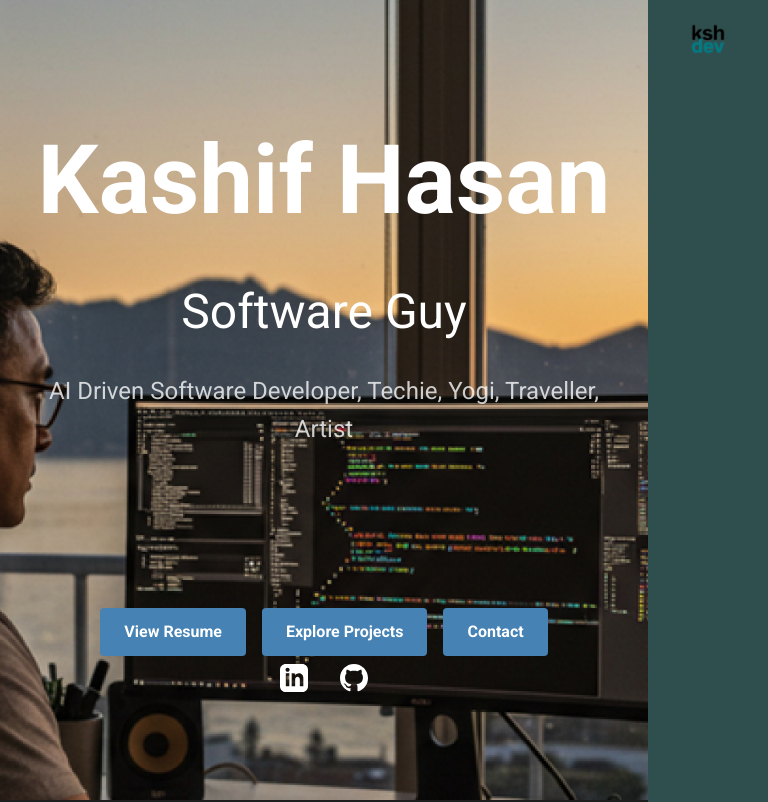
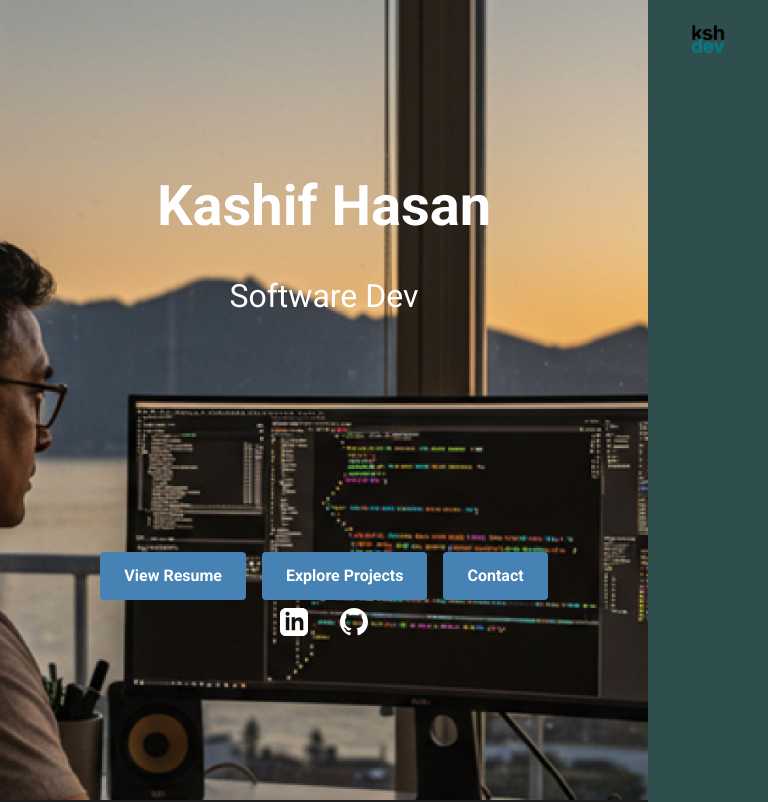
Before and after one commit to callmealias/callmealias.github.io, a Next.js app: page / in a window 768 px wide. Shown: the top 802 px of the page. Built offline with nearby package versions, Linux system fonts and the light colour scheme.

Commit message:
hero small updates

```diff
--- a/components/Hero.js
+++ b/components/Hero.js
@@ -23,19 +23,10 @@ export default function Hero() {
           animate={{ opacity: 1, y: 0 }}
           transition={{ duration: 0.8, delay: 0.2 }}
         >
-          Software Guy
+          Software Dev
         </motion.h2>
 
         <motion.div className={styles.blankArea}></motion.div> {/* Blank area div */}
-
-        <motion.p
-          className={`${styles.heroDescription} text-gray-100`}
-          initial={{ opacity: 0, y: 20 }}
-          animate={{ opacity: 1, y: 0 }}
-          transition={{ duration: 0.8, delay: 0.4 }}
-        >
-          AI Driven Software Developer, Techie, Yogi, Traveller, Artist
-        </motion.p>
 
         <motion.div
           className={styles.heroButtons}
--- a/components/hero.module.css
+++ b/components/hero.module.css
@@ -17,7 +17,7 @@
     padding-left: 1rem;
     padding-right: 1rem;
     display: grid;
-    gap: 0.5rem; /* Adjust as needed */
+    gap: .5rem; /* Adjust as needed */
     text-align: center;
 }
 
@@ -82,10 +82,10 @@
             "buttons-area"
             "socials-area";
     }
-    .heroTitle { font-size: 4rem; } /* Increased mobile title size */
-    .heroSubtitle { font-size: 2rem; } /* Increased mobile subtitle size */
+    .heroTitle { font-size: 3rem; } /* Increased mobile title size */
+    .heroSubtitle { font-size: 1.5rem; } /* Increased mobile subtitle size */
     .heroDescription { font-size: 1.2rem; } /* Increased mobile description size */
-    .blankArea { min-height: 2rem; }
+    .blankArea { min-height: 6rem; }
 }
 
 /* Narrow (640px - 1023px) */
@@ -101,10 +101,10 @@
             "buttons-area"
             "socials-area";
     }
-    .heroTitle { font-size: 6rem; } /* Increased narrow title size */
-    .heroSubtitle { font-size: 3rem; } /* Increased narrow subtitle size */
-    .heroDescription { font-size: 1.5rem; } /* Increased narrow description size */
-    .blankArea { min-height: 8rem; }
+    .heroTitle { font-size: 3.5rem; } /* Increased narrow title size */
+    .heroSubtitle { font-size: 2rem; } /* Increased narrow subtitle size */
+    .heroDescription { font-size: 1rem; } /* Increased narrow description size */
+    .blankArea { min-height: 12rem; }
 }
 
 /* Wide (≥ 1024px) */
```
